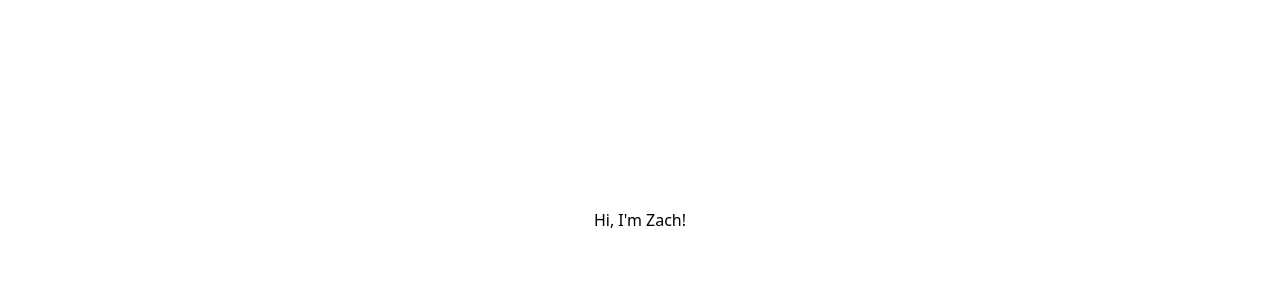
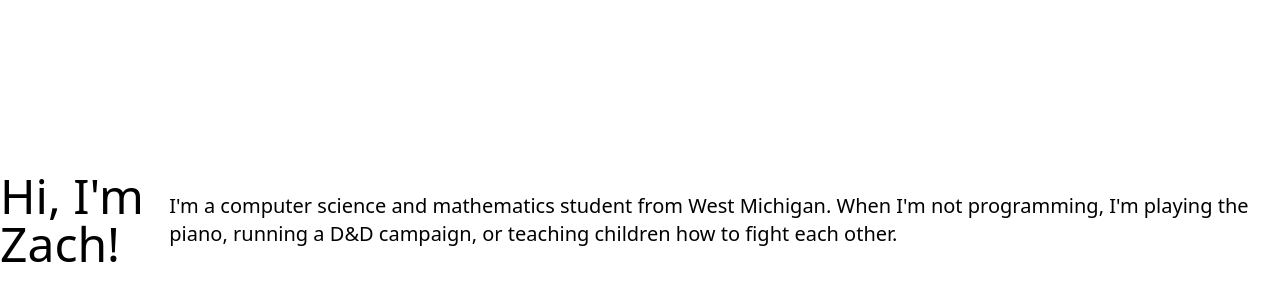
Before and after one commit to Flapjack2000/personal-website, a React (Vite) app: page / in a window 1280 px wide. Shown: the part 180-480 px from the top of the page. Built offline with nearby package versions, Linux system fonts and the light colour scheme.

Commit message:
added blurb

```diff
--- a/src/App.jsx
+++ b/src/App.jsx
@@ -6,7 +6,8 @@ function App() {
   return (
     <>
       <div class="flex h-screen justify-center items-center">
-        <p class="text-50xl">Hi, I'm Zach!</p>
+        <p class="text-5xl">Hi, I'm Zach!</p>
+        <p class="text-xl">I'm a computer science and mathematics student from West Michigan. When I'm not programming, I'm playing the piano, running a D&D campaign, or teaching children how to fight each other.</p>
       </div>
     </>
   )
```
